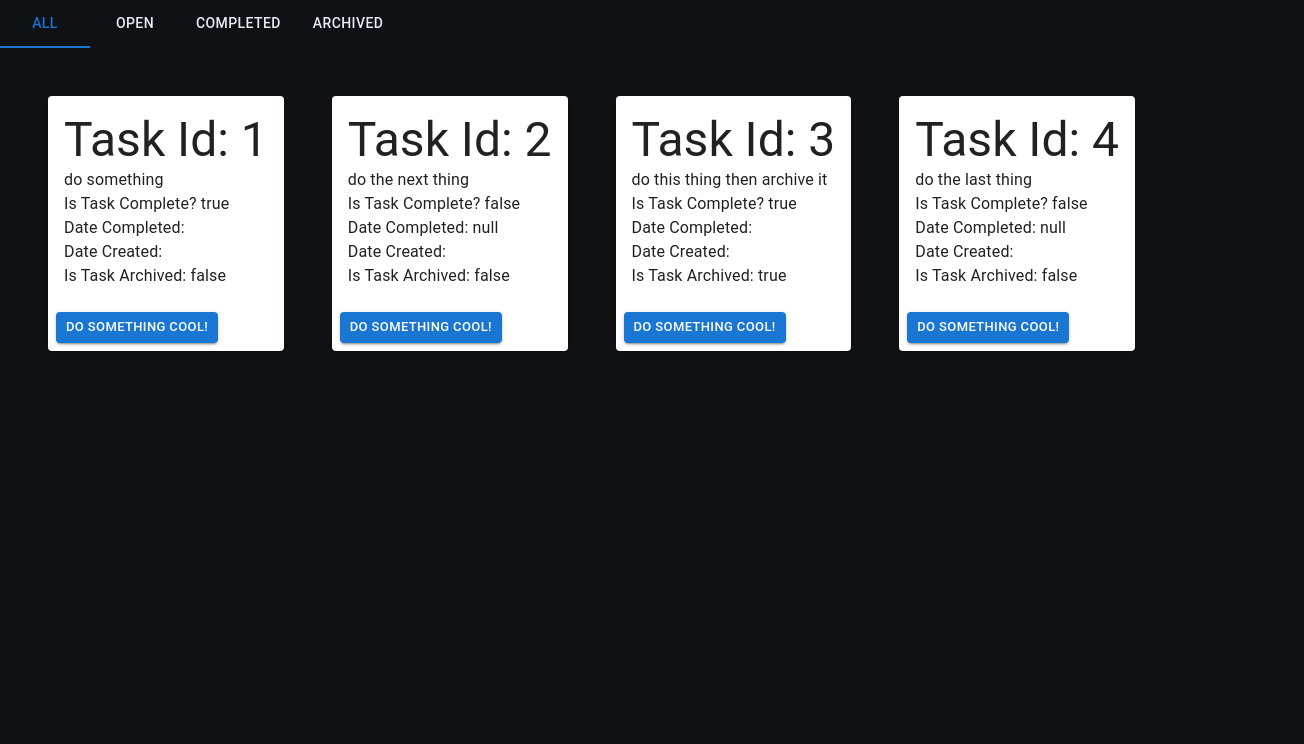
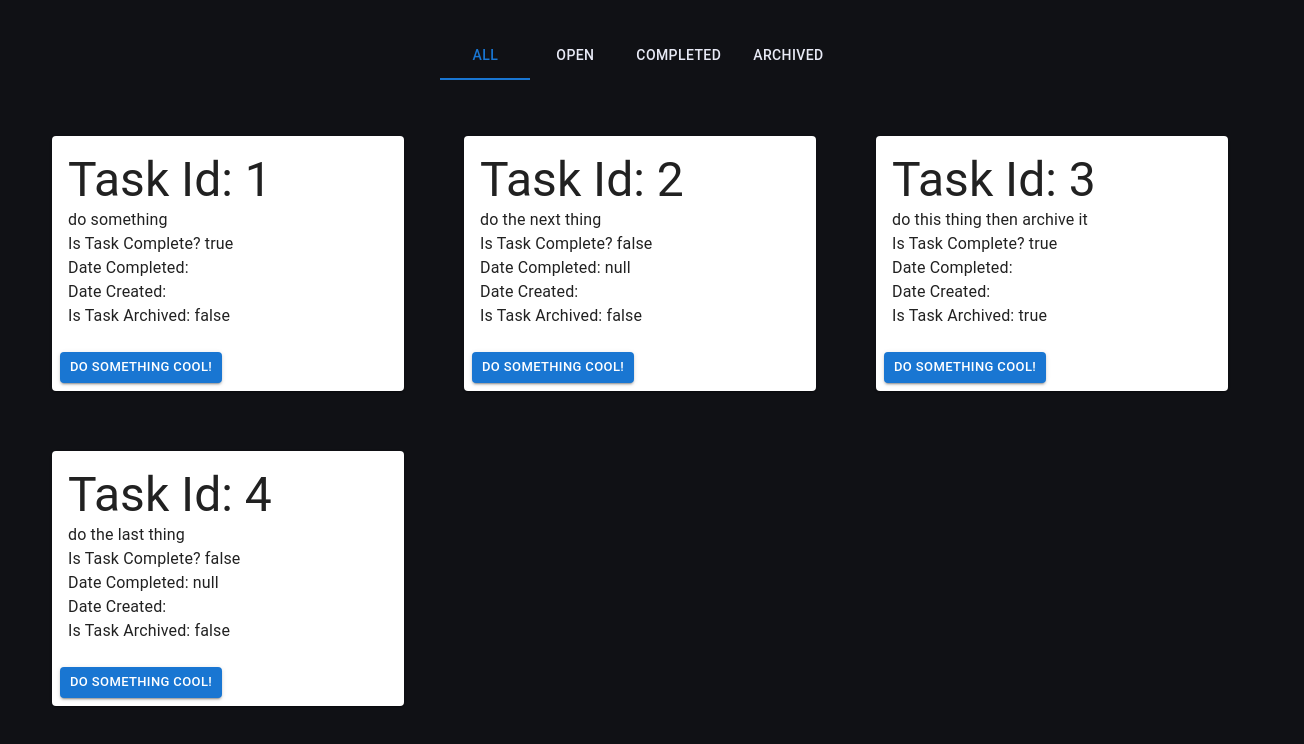
Before and after one commit to Hack-Weekly/mint-panda-todo-app, a React (Vite) app in the folder client/: page / in a window 1280 px wide. Shown: the top 744 px of the page, 1304 px wide, since content can reach past the window. Built offline with nearby package versions, Linux system fonts and the light colour scheme; the HTML template or start-up script is replaced by a standard one.

Commit message:
styling updates

```diff
--- a/client/src/App.jsx
+++ b/client/src/App.jsx
@@ -1,6 +1,7 @@
 import { useState } from 'react';
 import TaskList from './components/TaskList';
 import TabPanel from './components/TabPanel';
+import { Container, styled } from '@mui/system';
 
 function App() {
   const [tasks, setTasks] = useState([
@@ -53,11 +54,19 @@ function App() {
     else setFilteredTasks(tasks);
   }
 
+  const StyledContainer = styled(Container)`
+    align-items: center
+    display: flex;
+    flex-direction: column;
+    justify-content: center;
+    padding: 32px;
+  `;
+
   return (
-    <>
+    <StyledContainer>
       <TabPanel handleClick={filterTasks}/>
       <TaskList tasks={filteredTasks}/>
-    </>
+    </StyledContainer>
   )
 }
 
--- a/client/src/components/TabPanel.jsx
+++ b/client/src/components/TabPanel.jsx
@@ -11,7 +11,7 @@ function TabPanel({ handleClick }) {
   };
 
   return (
-    <Tabs value={value} onChange={handleChange}>
+    <Tabs value={value} onChange={handleChange} centered>
       <Tab sx={{color: '#e8eaf6'}} label="All" value={'all'}></Tab>
       <Tab sx={{color: '#e8eaf6'}} label="Open" value={'open'}></Tab>
       <Tab sx={{color: '#e8eaf6'}} label="Completed" value={'completed'}></Tab>
--- a/client/src/components/Task.jsx
+++ b/client/src/components/Task.jsx
@@ -1,6 +1,5 @@
 import React from 'react'
 import {
-  Box,
   Button,
   Card,
   CardActions,
@@ -13,8 +12,7 @@ function Task ({ task }) {
   const { id, text, isComplete, createdDate, completedDate, isArchived } = task
 
   return (
-    <Box>
-      <Card key={id} sx={{ m: 3 }}>
+    <Card key={id} sx={{ m: 3, maxWidth: "400px" }}>
       <CardContent>
         <Typography variant='h3'>
           {`Task Id: ${id}`}
@@ -41,7 +39,6 @@ function Task ({ task }) {
         </Button>
       </CardActions>
     </Card>
-    </Box>
   )
 }
 
--- a/client/src/components/TaskList.jsx
+++ b/client/src/components/TaskList.jsx
@@ -1,12 +1,28 @@
-import { Grid } from '@mui/material'
+import { Grid, styled } from '@mui/material'
 import React from 'react'
 import Task from './Task'
 
+const StyledGrid = styled(Grid)`
+  align-items: center;
+  display: inline-grid;
+  grid-gap: 12px;
+  grid-template-columns: repeat(1, 350px);
+  justify-content: center;
+  margin-top: 32px;
+
+  ${props => props.theme.breakpoints.up("md")} {
+    grid-template-columns: repeat(2, 350px);
+  }
+  ${props => props.theme.breakpoints.up("lg")} {
+    grid-template-columns: repeat(3, 400px);
+  }
+`;
+
 function TaskList ({ tasks }) {
   return (
-    <Grid container spacing={3} xs={12} sx={{m: 3}}>
+    <StyledGrid container>
       {tasks.map(task => <Task key={task.id} task={task} />)}
-    </Grid>
+    </StyledGrid>
   )
 }
 
```
Lines whose indentation alone changed are shown as unchanged.
